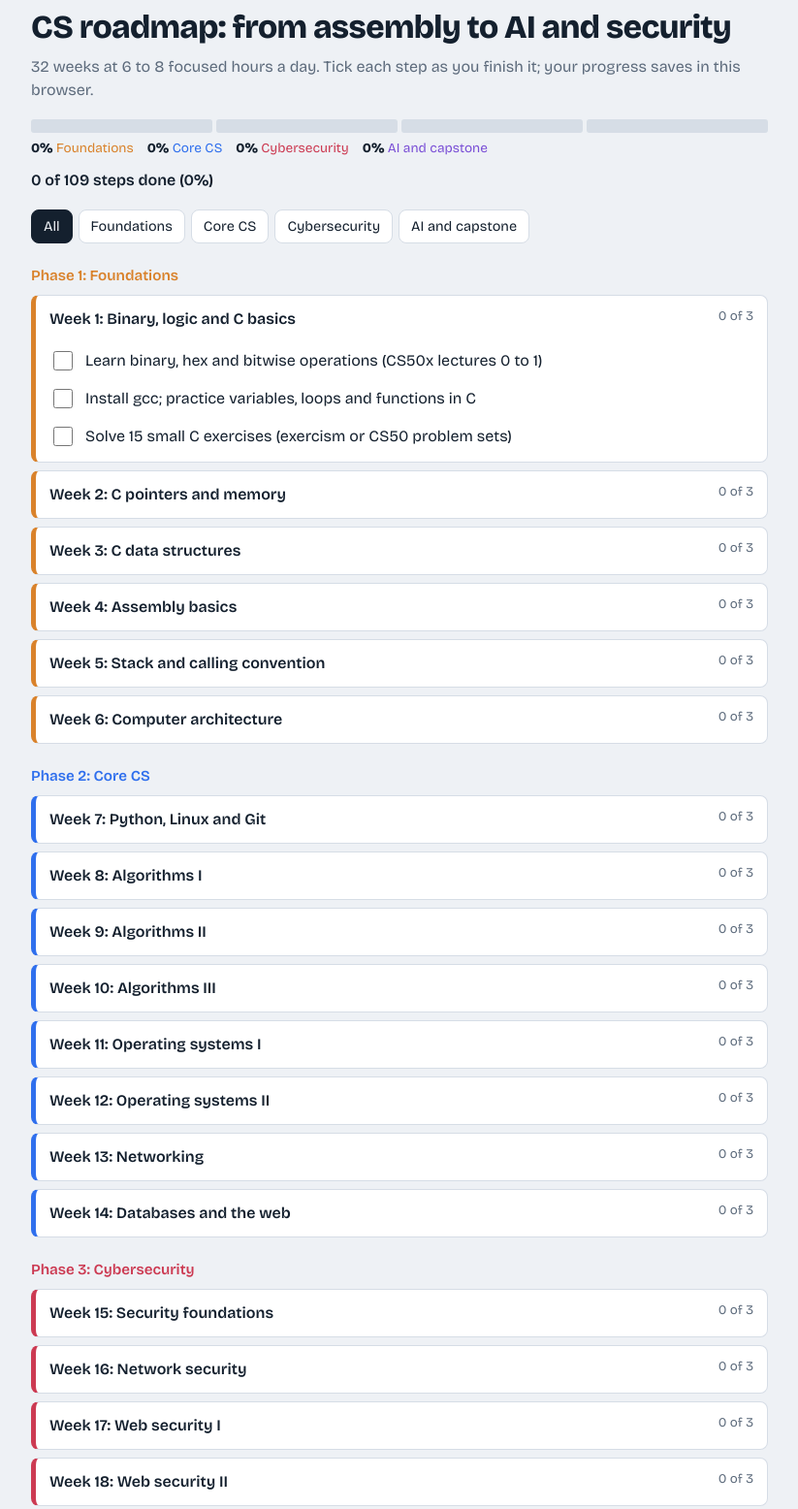
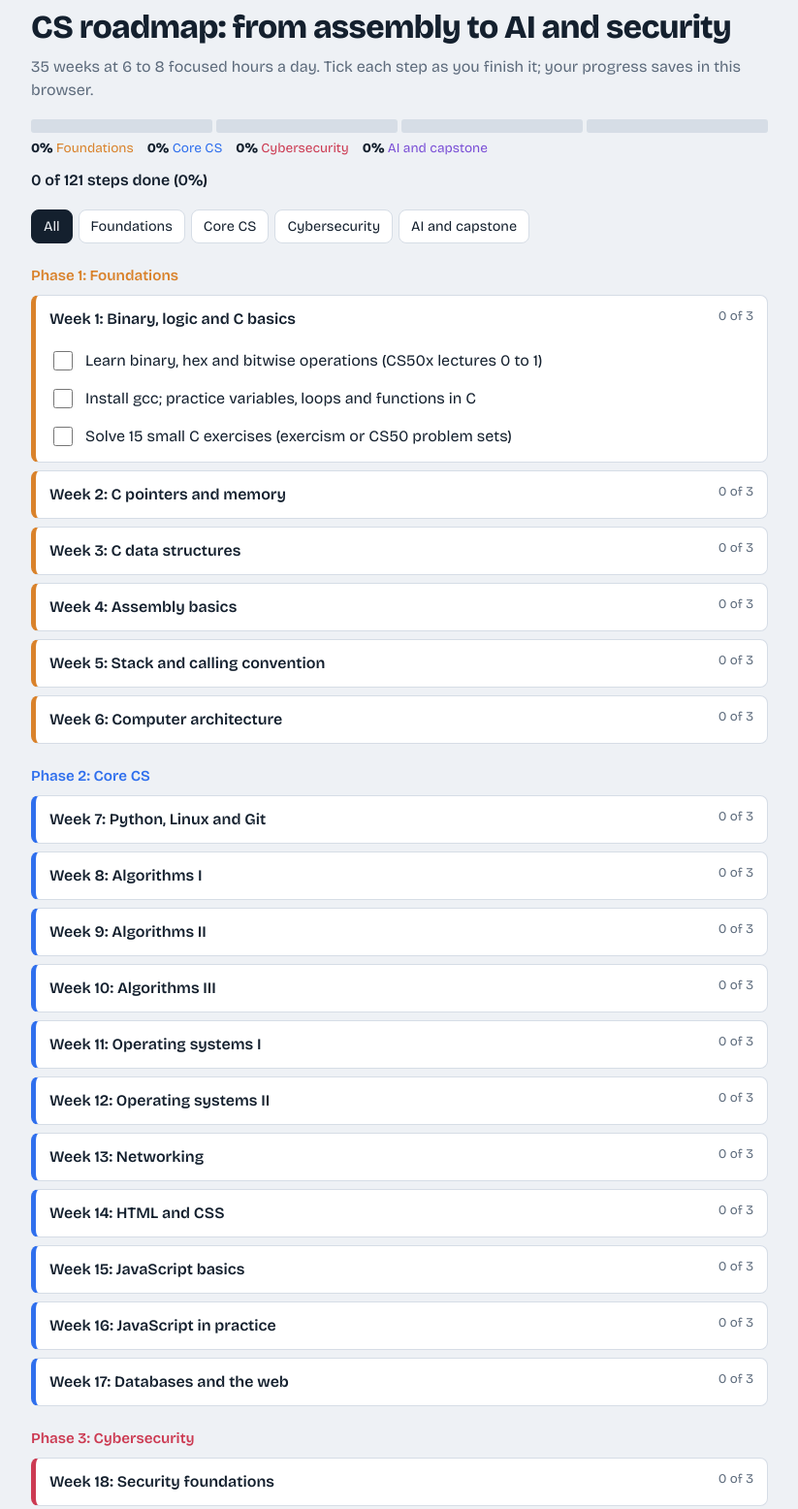
Before and after one commit to MahimnDave95/CS-Roadmap-Tracker, a plain HTML site: page index.html in a window 1280 px wide. Shown: the part 21-1577 px from the top of the page at 97% size, without its empty margins (228-1051 px from the left). Drawn offline with nearby package versions, Linux system fonts and the light colour scheme.

Commit message:
add html and css

```diff
--- a/index.html
+++ b/index.html
@@ -43,7 +43,7 @@ h2{font-size:1.5rem;margin:34px 0 4px;font-weight:800}
 <body>
 <div class="w">
 <h1>CS roadmap: from assembly to AI and security</h1>
-<p class="sub">32 weeks at 6 to 8 focused hours a day. Tick each step as you finish it; your progress saves in this browser.</p>
+<p class="sub">35 weeks at 6 to 8 focused hours a day. Tick each step as you finish it; your progress saves in this browser.</p>
 <div class="stack" id="stack"></div>
 <div class="leg" id="leg"></div>
 <div class="tot" id="tot"></div>
@@ -70,6 +70,9 @@ const D=[
 [1,"Operating systems I",["OSTEP: processes and scheduling","Use fork, exec and pipes in C","Start your mini shell project"]],
 [1,"Operating systems II",["Virtual memory and paging","Threads, locks and concurrency bugs","Finish your mini shell"]],
 [1,"Networking",["Learn the TCP/IP layers, ports and DNS","Capture HTTP and DNS traffic in Wireshark","Write a TCP chat client and server with sockets"]],
+[1,"HTML and CSS",["Learn semantic HTML, links, images and forms (MDN Web Docs)","Learn CSS selectors, the box model, flexbox and grid","Build a responsive portfolio page (freeCodeCamp Responsive Web Design)"]],
+[1,"JavaScript basics",["Variables, functions, arrays, objects and loops (javascript.info)","The DOM and events: change the page with code","Build a to-do list app with plain JavaScript"]],
+[1,"JavaScript in practice",["Async code, promises and fetch; read and write JSON","Use browser dev tools: console, network tab and debugger","Build an app that shows live data from a public API"]],
 [1,"Databases and the web",["SQL: joins, indexes and transactions","HTTP, REST and how the TLS handshake works","Build a small web app backed by a database"]],
 [2,"Security foundations",["Learn the CIA triad, common threats and attack types","Complete the TryHackMe pre-security path","Set up a Kali Linux VM lab"]],
 [2,"Network security",["Scan your own lab with nmap","Analyze attack traffic in Wireshark","Finish the TryHackMe network rooms"]],
@@ -95,6 +98,9 @@ const J=[
 [0,"Tiny CPU emulator","Emulate a few assembly instructions in C or Python."],
 [1,"Mini Unix shell in C","Pipes, redirection, background jobs and cd."],
 [1,"TCP chat server and HTTP server from scratch","Handle multiple clients; serve static files over HTTP."],
+[1,"Personal portfolio website","Responsive HTML and CSS page with your projects and links."],
+[1,"To-do list app in JavaScript","Add, edit, delete and save tasks with the DOM and localStorage."],
+[1,"Live data app using a public API","Fetch and display weather, news or any open API data."],
 [1,"Full-stack web app with a database","Login, CRUD and deployment to a free host."],
 [2,"Port scanner and packet sniffer for your own lab","Python sockets and scapy; use only on your own network."],
 [2,"Security audit of a deliberately vulnerable app","Test DVWA or Juice Shop and write a full report."],
```
